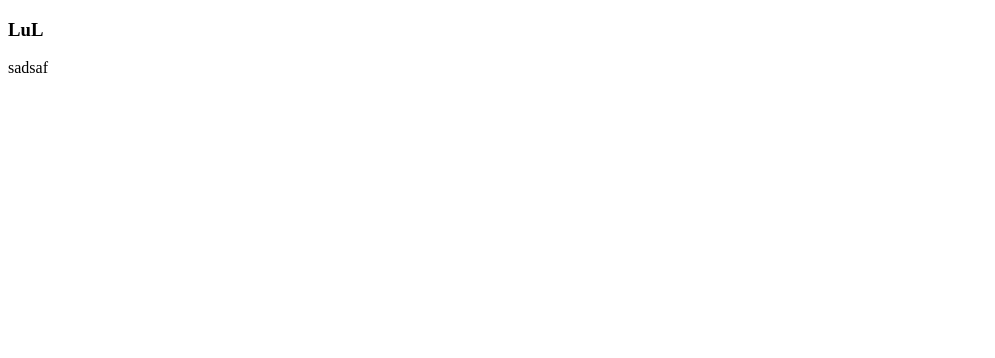
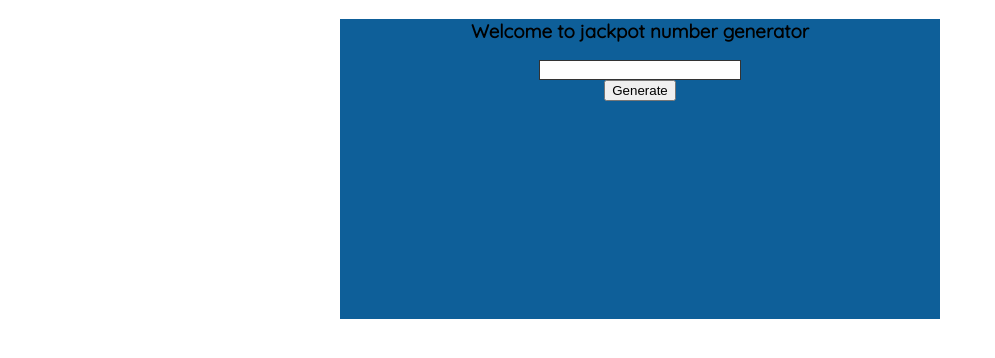
Before and after one commit to EgizBlack/JS-Jackpot, a plain HTML site: page src/index.html in a window 1280 px wide. Shown: the whole page, without its empty margins (0-995 px from the left). Drawn offline with Linux system fonts and the light colour scheme.

Commit message:
I think it is complete, maybe will add soemthing later

```diff
--- a/src/bin/main.js
+++ b/src/bin/main.js
@@ -1 +1,12 @@
-console.log('hello');
+let numbers = [];
+
+function generateNumber (){
+  for (i = 0; i <5; i++){
+    numbers[i] = Math.floor(Math.random() * 98) + 1;
+  }
+  for (i = 5; i <7; i++){
+    numbers[i] = Math.floor(Math.random() * 9) + 1;
+  }
+  document.getElementById('output').innerHTML = numbers[0] + ' , ' + numbers[1] + ' , ' + numbers[2] + ' , ' + numbers[3] + ' , ' + numbers[4] +
+  ' , ' + '<span class="lastTwo">' + numbers[5] + '</span>'+' , ' + '<span class = "lastTwo">'+ numbers[6] + '<span>';
+}
--- a/src/index.html
+++ b/src/index.html
@@ -1,11 +1,27 @@
 <!DOCTYPE html>
 <html lang="en">
+
 <head>
   <meta charset="UTF-8">
   <title>Document</title>
+  <link rel="stylesheet" href="style.css">
 </head>
+
 <body>
-  <h3>LuL</h3>
-  sadsaf
+  <div class="wrapper">
+    <h3 class="title">Welcome to jackpot number generator</h3>
+    <div id="output">
+
+    </div>
+    <div class="btn">
+      <button type="button" onclick="generateNumber()" >Generate</button>
+    </div>
+
+
+
+
+  </div>
+  <script src="bin/main.js"></script>
 </body>
+
 </html>
--- a/src/style.css
+++ b/src/style.css
@@ -0,0 +1,31 @@
+/*css*/
+@import url('https://fonts.googleapis.com/css?family=Quicksand');
+body {
+  font-family: Quicksand;
+}
+.wrapper {
+  background:#0e5f99;
+  height: 300px;
+  width: 600px;
+  margin: 0 auto;
+}
+.title {
+  text-align: center;
+}
+#output {
+  height: 18px;
+  width: 200px;
+  outline: #333333 1px solid;
+  background:#fff;
+  margin: 0 auto;
+  text-align: center;
+
+  background: #fff;
+}
+.btn {
+  text-align:center;
+  margin: 0 auto;
+}
+.lastTwo {
+  color:#ff0000;
+}
```
